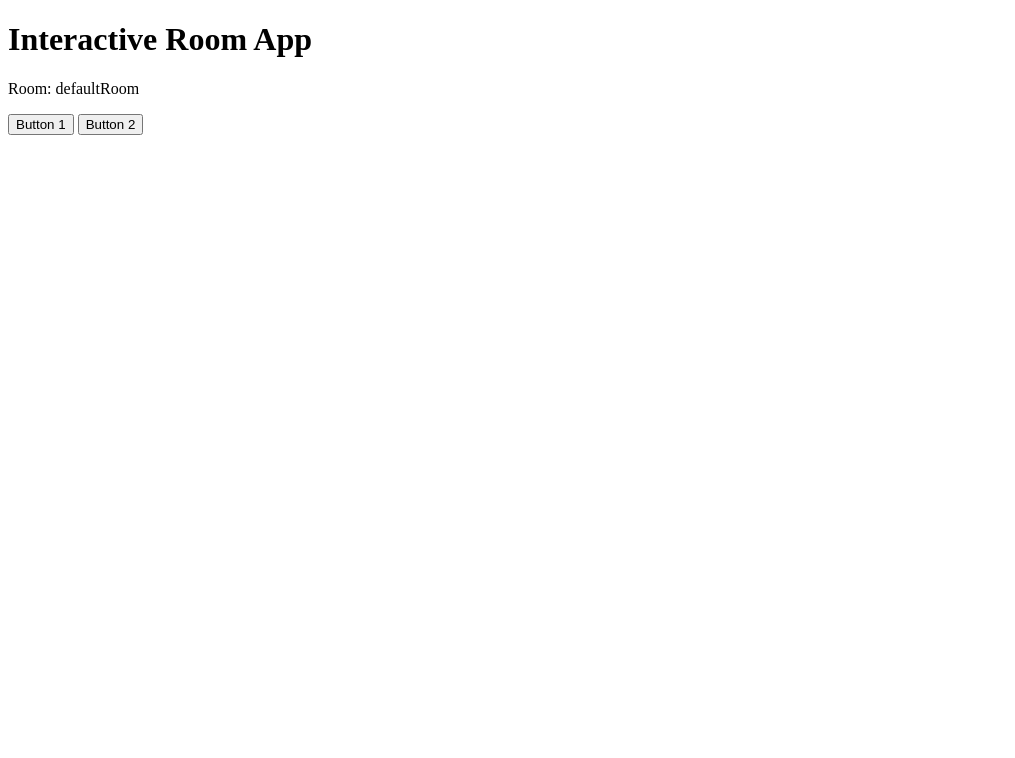
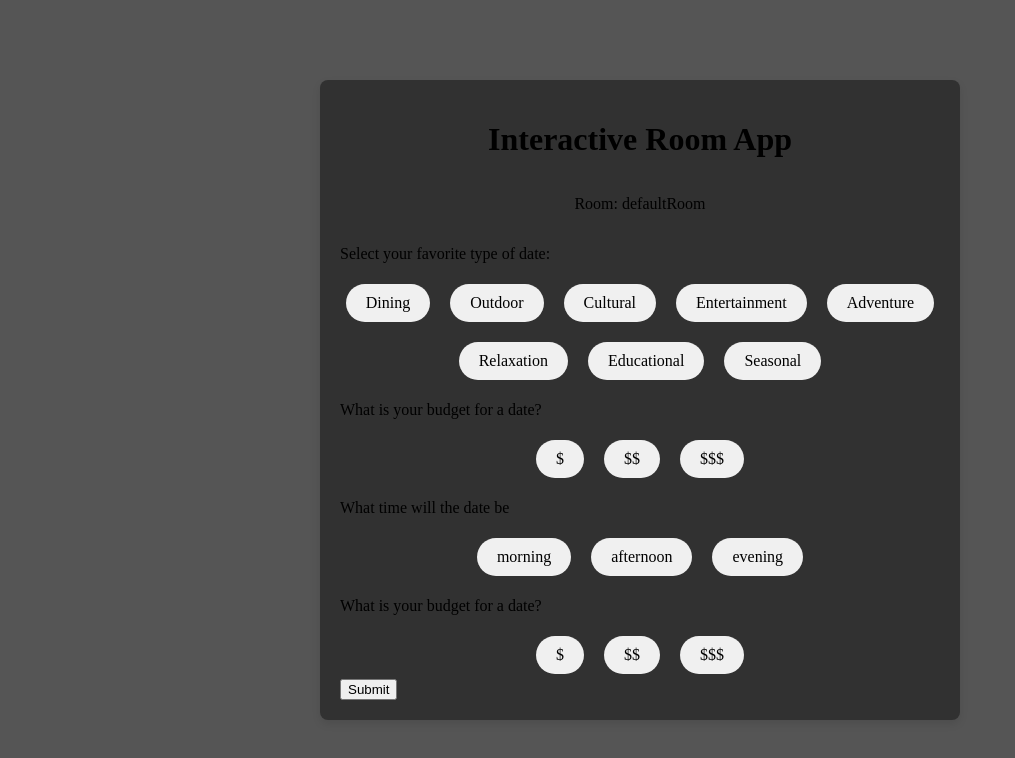
Before and after one commit to CodeCreamery/di24, a website: page public/index.html in a window 1280 px wide. Shown: the whole page, without its empty margins (0-1015 px from the left). Drawn offline with nearby package versions, Linux system fonts and the light colour scheme; no server answers.

Commit message:
form implementation

```diff
--- /dev/null
+++ b/public/app.js
@@ -0,0 +1,23 @@
+document
+	.getElementById("preferenceForm")
+	.addEventListener("submit", function (event) {
+		event.preventDefault();
+
+		const selectedDateType = document.querySelector(
+			'input[name="dateType"]:checked'
+		).value;
+		const selectedTimeOfDay = document.querySelector(
+			'input[name="timeOfDay"]:checked'
+		)
+			? document.querySelector('input[name="timeOfDay"]:checked').value
+			: "Not selected";
+		const selectedBudget = document.querySelector(
+			'input[name="budget"]:checked'
+		)
+			? document.querySelector('input[name="budget"]:checked').value
+			: "Not selected";
+
+		console.log("Selected date type:", selectedDateType);
+		console.log("Preferred time of day:", selectedTimeOfDay);
+		console.log("Budget for the date:", selectedBudget);
+	});
--- a/public/index.html
+++ b/public/index.html
@@ -1,6 +1,7 @@
 <!DOCTYPE html>
 <html lang="en">
 	<head>
+		<link rel="stylesheet" href="styles.css" />
 		<meta charset="UTF-8" />
 		<title>Interactive Room App</title>
 		<script src="/socket.io/socket.io.js"></script>
@@ -31,9 +32,130 @@
 		</script>
 	</head>
 	<body>
-		<h1>Interactive Room App</h1>
-		<p id="roomDisplay"></p>
-		<button id="button1" class="button">Button 1</button>
-		<button id="button2" class="button">Button 2</button>
+		<div class="form-container">
+			<h1>Interactive Room App</h1>
+			<p id="roomDisplay"></p>
+			<form id="preferenceForm">
+				<!-- New question about preferred time of day -->
+				<p>Select your favorite type of date:</p>
+				<div class="bubble-options">
+					<input type="radio" id="dining" name="dateType" value="Dining" />
+					<label for="dining" class="bubble"
+						>Dining<span class="tooltip"
+							>E.g., Fine dining, local eateries</span
+						></label
+					>
+
+					<input type="radio" id="outdoor" name="dateType" value="Outdoor" />
+					<label for="outdoor" class="bubble"
+						>Outdoor<span class="tooltip"
+							>E.g., Hiking, beach, park picnics</span
+						></label
+					>
+
+					<input type="radio" id="cultural" name="dateType" value="Cultural" />
+					<label for="cultural" class="bubble"
+						>Cultural<span class="tooltip"
+							>E.g., Museums, theaters, concerts</span
+						></label
+					>
+
+					<input
+						type="radio"
+						id="entertainment"
+						name="dateType"
+						value="Entertainment"
+					/>
+					<label for="entertainment" class="bubble"
+						>Entertainment<span class="tooltip"
+							>E.g., Concerts, live sports, movies</span
+						></label
+					>
+
+					<input
+						type="radio"
+						id="adventure"
+						name="dateType"
+						value="Adventure"
+					/>
+					<label for="adventure" class="bubble"
+						>Adventure<span class="tooltip"
+							>E.g., Escape rooms, exploring new areas, theme parks</span
+						></label
+					>
+
+					<input
+						type="radio"
+						id="relaxation"
+						name="dateType"
+						value="Relaxation"
+					/>
+					<label for="relaxation" class="bubble"
+						>Relaxation<span class="tooltip"
+							>E.g., Spa days, quiet retreats</span
+						></label
+					>
+
+					<input
+						type="radio"
+						id="educational"
+						name="dateType"
+						value="Educational"
+					/>
+					<label for="educational" class="bubble"
+						>Educational<span class="tooltip"
+							>E.g., Workshops, museum tours, historical walks</span
+						></label
+					>
+
+					<input type="radio" id="seasonal" name="dateType" value="Seasonal" />
+					<label for="seasonal" class="bubble"
+						>Seasonal<span class="tooltip"
+							>E.g., Seasonal festivals, holiday events</span
+						></label
+					>
+				</div>
+				<!-- New question about budget -->
+				<p>What is your budget for a date?</p>
+				<div class="bubble-options">
+					<input type="radio" id="low" name="budget" value="Low" />
+					<label for="low" class="bubble">$</label>
+
+					<input type="radio" id="medium" name="budget" value="Medium" />
+					<label for="medium" class="bubble">$$</label>
+
+					<input type="radio" id="high" name="budget" value="High" />
+					<label for="high" class="bubble">$$$</label>
+				</div>
+
+				<!-- New question about time -->
+				<p>What time will the date be</p>
+				<div class="bubble-options">
+					<input type="radio" id="morning" name="budget" value="morning" />
+					<label for="morning" class="bubble">morning</label>
+
+					<input type="radio" id="afternoon" name="budget" value="afternoon" />
+					<label for="afternoon" class="bubble">afternoon</label>
+
+					<input type="radio" id="evening" name="budget" value="evening" />
+					<label for="evening" class="bubble">evening</label>
+				</div>
+
+				<!-- New question about location -->
+				<p>What is your budget for a date?</p>
+				<div class="bubble-options">
+					<input type="radio" id="low" name="budget" value="Low" />
+					<label for="low" class="bubble">$</label>
+
+					<input type="radio" id="medium" name="budget" value="Medium" />
+					<label for="medium" class="bubble">$$</label>
+
+					<input type="radio" id="high" name="budget" value="High" />
+					<label for="high" class="bubble">$$$</label>
+				</div>
+				<button type="submit">Submit</button>
+			</form>
+			<script src="app.js"></script>
+		</div>
 	</body>
 </html>
--- /dev/null
+++ b/public/styles.css
@@ -0,0 +1,77 @@
+body, html {
+    background-color: #555;
+    height: 100%;
+    margin: 0;
+    display: flex;
+    align-items: center; /* Align vertically center */
+    justify-content: center; /* Align horizontally center */
+}
+
+.form-container {
+    display: flex;
+    flex-direction: column;
+    align-items: center;
+    justify-content: center;
+    width: 100%; /* Adjust width as necessary, or max-width for larger viewports */
+    max-width: 600px; /* Maximum width of the form */
+    padding: 20px;
+    box-shadow: 0 4px 8px rgba(0, 0, 0, 0.1); /* Optional: adds shadow for better focus */
+    background-color: rgb(49, 49, 49); /* Background color for the form area */
+    border-radius: 8px; /* Optional: rounded corners */
+}
+
+.bubble-options {
+    display: flex;
+    flex-wrap: wrap;
+    justify-content: center; /* Ensures bubbles are centered within the container */
+    gap: 10px; /* Adds space between bubbles */
+}
+
+/* Hide the radio buttons */
+input[type="radio"] {
+    appearance: none; /* Modern method to remove default styles */
+    position: absolute; /* Remove from normal flow */
+    width: 1px; /* Minimal impact on layout */
+    height: 1px; /* Minimal impact on layout */
+    opacity: 0; /* Hide visually but remain accessible */
+}
+
+/* Styling for the bubble labels */
+.bubble {
+    display: inline-block;
+    padding: 10px 20px;
+    margin: 5px;
+    background-color: #f0f0f0;
+    border-radius: 20px;
+    cursor: pointer;
+    position: relative;
+    transition: background-color 0.3s, transform 0.2s;
+    user-select: none; /* Prevent text selection */
+}
+
+.bubble:hover, input[type="radio"]:checked + .bubble {
+    background-color: #bada55; /* Highlight color when hovered or selected */
+    transform: scale(1.05); /* Slightly enlarge on hover or when selected */
+}
+
+.tooltip {
+    visibility: hidden;
+    width: 200px; /* Adjust width as needed */
+    background-color: #555;
+    color: #fff;
+    text-align: center;
+    border-radius: 6px;
+    padding: 5px 0;
+    position: absolute;
+    z-index: 1;
+    bottom: 125%; /* Adjust positioning as needed */
+    left: 50%;
+    transform: translateX(-50%);
+    opacity: 0;
+    transition: opacity 0.3s, visibility 0.3s;
+}
+
+.bubble:hover .tooltip {
+    visibility: visible;
+    opacity: 1;
+}
```
